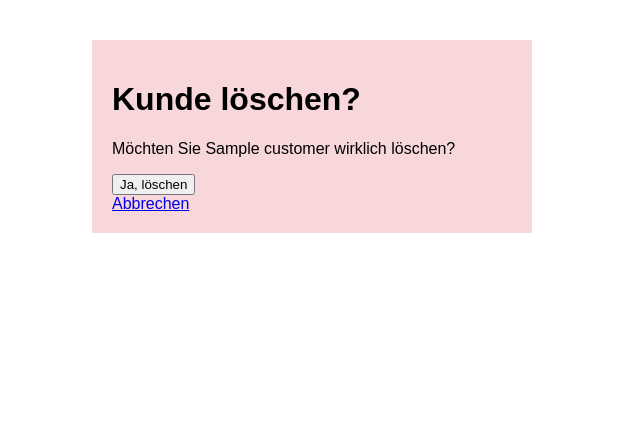
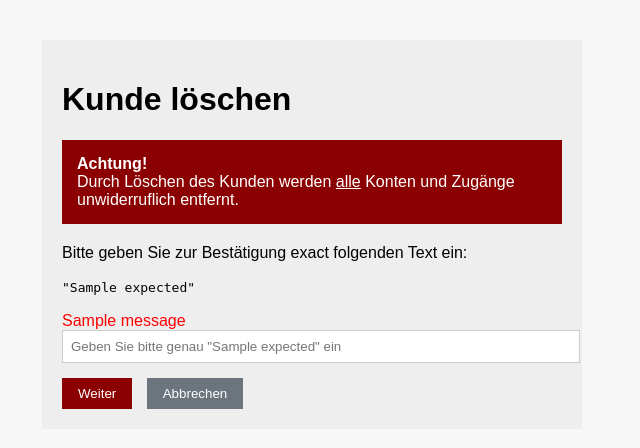
Before and after one commit to matsohms/1LuftiBank, a Django app: template core/templates/customer_confirm_delete.html in a window 1280 px wide. Shown: the top 448 px of the page, without its empty margins (328-968 px from the left). Run offline with Django 4.2, Linux system fonts and the light colour scheme; the template is opened without the code that fills it: most values are stand-ins (such as "Sample title", 1, 10 or a date in 2020); one stand-in notice (Sample message) is shown.

Commit message:
Update customer_confirm_delete.html

```diff
--- a/core/templates/customer_confirm_delete.html
+++ b/core/templates/customer_confirm_delete.html
@@ -1,9 +1,39 @@
-<!DOCTYPE html><html lang="de"><head><meta charset="UTF-8"><title>Löschen</title>
-<style>body{font-family:Arial;} .container{width:400px;margin:40px auto;background:#f8d7da;padding:20px;}</style></head><body>
+<!DOCTYPE html>
+<html lang="de">
+<head>
+  <meta charset="UTF-8">
+  <title>Kunde löschen</title>
+  <style>
+    body { font-family: Arial, sans-serif; background: #f7f7f7; }
+    .container { background: #eee; padding:20px; margin:40px auto; width:90%; max-width:500px; }
+    .warning { background:#8B0000; color:#fff; padding:15px; margin-bottom:20px; }
+    input { width:100%; padding:8px; margin-bottom:15px; border:1px solid #ccc; }
+    button { border:none; padding:8px 16px; font-family:Arial; margin-right:10px; }
+    .btn-danger { background:#8B0000; color:#fff; }
+    .btn-secondary { background:#6c757d; color:#fff; }
+  </style>
+</head>
+<body>
   <div class="container">
-    <h1>Kunde löschen?</h1>
-    <p>Möchten Sie {{ customer }} wirklich löschen?</p>
-    <form method="post">{% csrf_token %}<button type="submit">Ja, löschen</button></form>
-    <a href="{% url 'customer_list' %}">Abbrechen</a>
+    <h1>Kunde löschen</h1>
+    <div class="warning">
+      <strong>Achtung!</strong><br>
+      Durch Löschen des Kunden werden <u>alle</u> Konten und Zugänge unwiderruflich entfernt.
+    </div>
+    <p>Bitte geben Sie zur Bestätigung exact folgenden Text ein:</p>
+    <p><code>"{{ expected }}"</code></p>
+    {% if messages %}
+      {% for m in messages %}
+        <div style="color: red;">{{ m }}</div>
+      {% endfor %}
+    {% endif %}
+    <form method="post">{% csrf_token %}
+      <input type="text" name="confirm_input" placeholder='Geben Sie bitte genau "{{ expected }}" ein' required>
+      <button type="submit" class="btn-danger">Weiter</button>
+      <a href="{% url 'customer_detail' customer.pk %}">
+        <button type="button" class="btn-secondary">Abbrechen</button>
+      </a>
+    </form>
   </div>
-</body></html>
+</body>
+</html>
```
